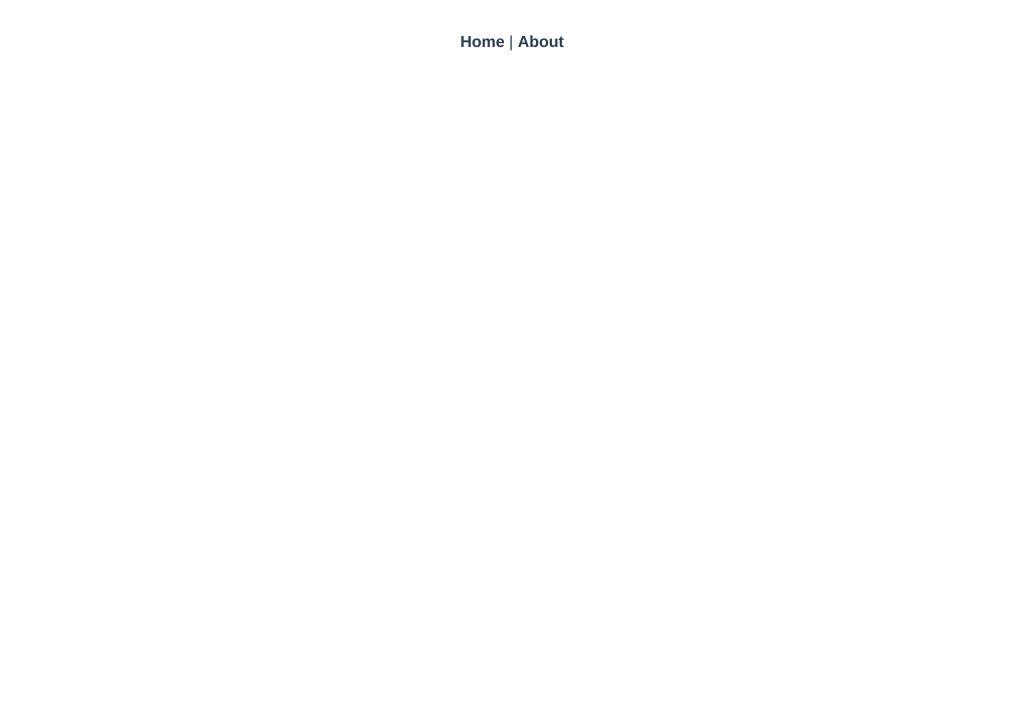
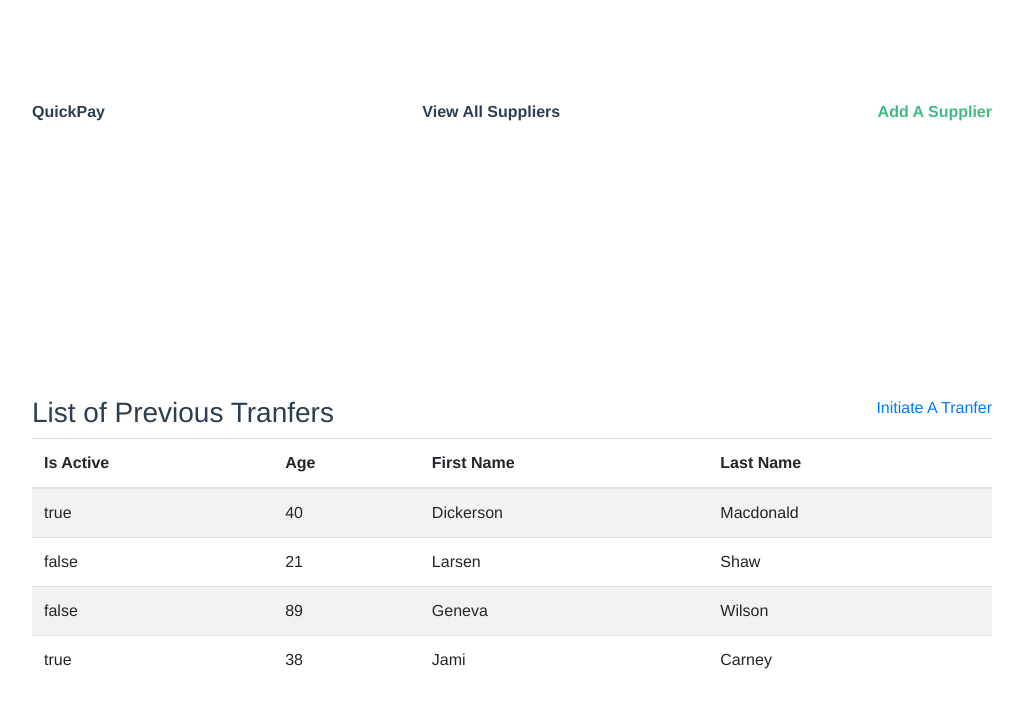
Before and after one commit to holuborhee/quick-pay, a Vue app: page /suppliers/new in a window 1280 px wide. Shown: the top 708 px of the page, without its empty margins (128-1151 px from the left). Built offline with nearby package versions, Linux system fonts and the light colour scheme.

Commit message:
Finish Base Setup
- Set the layout
- Finish Design for Adding New Supplier

```diff
--- a/src/App.vue
+++ b/src/App.vue
@@ -1,9 +1,5 @@
 <template>
   <div id="app">
-    <div id="nav">
-      <router-link to="/">Home</router-link> |
-      <router-link to="/about">About</router-link>
-    </div>
     <router-view/>
   </div>
 </template>
@@ -13,19 +9,6 @@
   font-family: 'Avenir', Helvetica, Arial, sans-serif;
   -webkit-font-smoothing: antialiased;
   -moz-osx-font-smoothing: grayscale;
-  text-align: center;
   color: #2c3e50;
 }
-#nav {
-  padding: 30px;
-}
-
-#nav a {
-  font-weight: bold;
-  color: #2c3e50;
-}
-
-#nav a.router-link-exact-active {
-  color: #42b983;
-}
 </style>
--- a/src/components/HelloWorld.vue
+++ /dev/null
@@ -1,59 +0,0 @@
-<template>
-  <div class="hello">
-    <h1>{{ msg }}</h1>
-    <p>
-      For a guide and recipes on how to configure / customize this project,<br>
-      check out the
-      <a href="https://cli.vuejs.org" target="_blank" rel="noopener">vue-cli documentation</a>.
-    </p>
-    <h3>Installed CLI Plugins</h3>
-    <ul>
-      <li><a href="https://github.com/vuejs/vue-cli/tree/dev/packages/%40vue/cli-plugin-babel" target="_blank" rel="noopener">babel</a></li>
-      <li><a href="https://github.com/vuejs/vue-cli/tree/dev/packages/%40vue/cli-plugin-eslint" target="_blank" rel="noopener">eslint</a></li>
-      <li><a href="https://github.com/vuejs/vue-cli/tree/dev/packages/%40vue/cli-plugin-unit-mocha" target="_blank" rel="noopener">unit-mocha</a></li>
-    </ul>
-    <h3>Essential Links</h3>
-    <ul>
-      <li><a href="https://vuejs.org" target="_blank" rel="noopener">Core Docs</a></li>
-      <li><a href="https://forum.vuejs.org" target="_blank" rel="noopener">Forum</a></li>
-      <li><a href="https://chat.vuejs.org" target="_blank" rel="noopener">Community Chat</a></li>
-      <li><a href="https://twitter.com/vuejs" target="_blank" rel="noopener">Twitter</a></li>
-      <li><a href="https://news.vuejs.org" target="_blank" rel="noopener">News</a></li>
-    </ul>
-    <h3>Ecosystem</h3>
-    <ul>
-      <li><a href="https://router.vuejs.org" target="_blank" rel="noopener">vue-router</a></li>
-      <li><a href="https://vuex.vuejs.org" target="_blank" rel="noopener">vuex</a></li>
-      <li><a href="https://github.com/vuejs/vue-devtools#vue-devtools" target="_blank" rel="noopener">vue-devtools</a></li>
-      <li><a href="https://vue-loader.vuejs.org" target="_blank" rel="noopener">vue-loader</a></li>
-      <li><a href="https://github.com/vuejs/awesome-vue" target="_blank" rel="noopener">awesome-vue</a></li>
-    </ul>
-  </div>
-</template>
-
-<script>
-export default {
-  name: 'HelloWorld',
-  props: {
-    msg: String,
-  },
-};
-</script>
-
-<!-- Add "scoped" attribute to limit CSS to this component only -->
-<style scoped>
-h3 {
-  margin: 40px 0 0;
-}
-ul {
-  list-style-type: none;
-  padding: 0;
-}
-li {
-  display: inline-block;
-  margin: 0 10px;
-}
-a {
-  color: #42b983;
-}
-</style>
--- /dev/null
+++ b/src/components/TransfersAll.vue
@@ -0,0 +1,34 @@
+<template>
+  <div>
+    <b-table striped hover :items="transfers" @row-clicked="handleTransferSelected" />
+  </div>
+</template>
+
+<script>
+export default {
+  name: 'TransfersAll',
+  data() {
+    return {
+      transfers: [
+        {
+          isActive: true, age: 40, first_name: 'Dickerson', last_name: 'Macdonald',
+        },
+        {
+          isActive: false, age: 21, first_name: 'Larsen', last_name: 'Shaw',
+        },
+        {
+          isActive: false, age: 89, first_name: 'Geneva', last_name: 'Wilson',
+        },
+        {
+          isActive: true, age: 38, first_name: 'Jami', last_name: 'Carney',
+        },
+      ],
+    };
+  },
+  methods: {
+    handleTransferSelected(item) {
+      this.$router.push(`/transfers/${item.first_name}`);
+    },
+  },
+};
+</script>
--- a/src/router.js
+++ b/src/router.js
@@ -12,14 +12,33 @@ export default new Router({
       path: '/',
       name: 'home',
       component: Home,
-    },
-    {
-      path: '/about',
-      name: 'about',
-      // route level code-splitting
-      // this generates a separate chunk (about.[hash].js) for this route
-      // which is lazy-loaded when the route is visited.
-      component: () => import(/* webpackChunkName: "about" */ './views/About.vue'),
+      children: [
+        {
+          path: 'transfers/new',
+          name: 'new-transfer',
+          component: () => import(/* webpackChunkName: "new-transfer" */ './views/TransfersNew.vue'),
+        },
+        {
+          path: 'transfers/:id',
+          name: 'transfer-details',
+          component: () => import(/* webpackChunkName: "transfer-details" */ './views/TransfersSingle.vue'),
+        },
+        {
+          path: 'suppliers',
+          name: 'all-suppliers',
+          component: () => import(/* webpackChunkName: "all-suppliers" */ './views/SuppliersAll.vue'),
+        },
+        {
+          path: 'suppliers/new',
+          name: 'new-supplier',
+          component: () => import(/* webpackChunkName: "new-supplier" */ './views/SuppliersNew.vue'),
+        },
+        {
+          path: 'suppliers/:id',
+          name: 'supplier-details',
+          component: () => import(/* webpackChunkName: "new-supplier" */ './views/SuppliersSingle.vue'),
+        },
+      ],
     },
   ],
 });
--- a/src/views/About.vue
+++ /dev/null
@@ -1,5 +0,0 @@
-<template>
-  <div class="about">
-    <h1>This is an about page</h1>
-  </div>
-</template>
--- a/src/views/Home.vue
+++ b/src/views/Home.vue
@@ -1,18 +1,60 @@
 <template>
-  <div class="home">
-    <img alt="Vue logo" src="../assets/logo.png">
-    <HelloWorld msg="Welcome to Your Vue.js App"/>
+  <div class="d-flex min-vh-100">
+    <b-modal ref="viewModal" hide-footer @hidden="$router.push('/')">
+      <router-view/>
+    </b-modal>
+    <main class="w-75 d-flex flex-column justify-content-between">
+      <div id="nav">
+        <router-link to="/" >QuickPay</router-link>
+        <router-link to="/suppliers">View All Suppliers</router-link>
+        <router-link to="/suppliers/new">Add A Supplier</router-link>
+      </div>
+      <section>
+        <div class="d-flex justify-content-between">
+          <h3>List of Previous Tranfers</h3>
+          <router-link to="/transfers/new">Initiate A Tranfer</router-link>
+        </div>
+        <TransfersAll />
+      </section>
+    </main>
   </div>
 </template>
 
 <script>
 // @ is an alias to /src
-import HelloWorld from '@/components/HelloWorld.vue';
+import TransfersAll from '@/components/TransfersAll.vue';
 
 export default {
   name: 'home',
   components: {
-    HelloWorld,
+    TransfersAll,
+  },
+  watch: {
+    $route(to) {
+      if (to.name !== 'home') this.$refs.viewModal.show();
+    },
   },
 };
 </script>
+
+<style>
+  main {
+    min-height: 75vh;
+    margin: auto;
+  }
+
+
+  #nav {
+    display: flex;
+    justify-content: space-between;
+  }
+
+  #nav a {
+    font-weight: bold;
+    color: #2c3e50;
+  }
+
+  #nav a.router-link-exact-active {
+    color: #42b983;
+  }
+</style>
--- /dev/null
+++ b/src/views/SuppliersAll.vue
@@ -0,0 +1,66 @@
+<template>
+  <div>
+    <router-link to="/suppliers/new" >Add a new supplier</router-link>
+    <b-table striped hover
+      :fields="fields" :items="suppliers"
+      @row-clicked="handleTransferSelected"
+    />
+  </div>
+</template>
+
+<script>
+export default {
+  name: 'SuppliersAll',
+  data() {
+    return {
+      fields: ['recipient_code', 'name'],
+      suppliers: [
+        {
+          domain: 'test',
+          type: 'nuban',
+          currency: 'NGN',
+          name: 'Flesh',
+          details: {
+            account_number: '01000000000',
+            account_name: null,
+            bank_code: '044',
+            bank_name: 'Access Bank',
+          },
+          metadata: {
+            job: 'Eater',
+          },
+          recipient_code: 'RCP_2x5j67tnnw1t98k',
+          active: true,
+          id: 28,
+          createdAt: '2017-02-02T19:39:04.000Z',
+          updatedAt: '2017-02-02T19:39:04.000Z',
+        },
+        {
+          integration: 100073,
+          domain: 'test',
+          type: 'nuban',
+          currency: 'NGN',
+          name: 'Flesh',
+          details: {
+            account_number: '0100000010',
+            account_name: null,
+            bank_code: '044',
+            bank_name: 'Access Bank',
+          },
+          metadata: {},
+          recipient_code: 'RCP_1i2k27vk4suemug',
+          active: true,
+          id: 27,
+          createdAt: '2017-02-02T19:35:33.000Z',
+          updatedAt: '2017-02-02T19:35:33.000Z',
+        },
+      ],
+    };
+  },
+  methods: {
+    handleTransferSelected(item) {
+      this.$router.push(`/suppliers/${item.id}`);
+    },
+  },
+};
+</script>
--- /dev/null
+++ b/src/views/SuppliersNew.vue
@@ -0,0 +1,77 @@
+<template>
+  <b-form @submit="onSubmit" @reset="onReset" v-if="show">
+    <b-form-group>
+      <b-form-input
+        type="text"
+        v-model="supplier.name"
+        required
+        placeholder="Suppliers Name or Business Name" />
+    </b-form-group>
+
+    <b-form-group>
+      <b-form-input
+        type="text"
+        v-model="supplier.description"
+        placeholder="A little about the supplier" />
+    </b-form-group>
+
+    <b-form-group label="Suppliers Account Information">
+      <b-form-group>
+        <b-form-select
+          v-model="supplier.bank_code"
+          :options="banks"
+          required
+          placeholder="Select the Supplier's Bank" />
+      </b-form-group>
+
+      <b-form-group>
+        <b-form-input
+          type="text"
+          v-model="supplier.account_number"
+          required
+          :disabled="!supplier.bank_code"
+          placeholder="Enter the account number for the businesses" />
+      </b-form-group>
+
+      <b-form-invalid-feedback v-if="!!supplier.account_number" :state="resolvedAccount">
+        Cannot verify account number
+      </b-form-invalid-feedback>
+      <b-form-valid-feedback v-if="!!supplier.account_number" :state="resolvedAccount">
+        {{accountName}}
+      </b-form-valid-feedback>
+    </b-form-group>
+
+    <b-button :disabled="!resolvedAccount"
+      block type="submit"
+      variant="primary"
+    >
+      Add Supplier
+    </b-button>
+  </b-form>
+</template>
+
+<script >
+export default {
+  data() {
+    return {
+      supplier: {},
+      show: true,
+      banks: [],
+      accountName: null,
+    };
+  },
+  computed: {
+    resolvedAccount() {
+      return false;
+    },
+  },
+  methods: {
+    onSubmit() {
+      return true;
+    },
+    onReset() {
+      return true;
+    },
+  },
+};
+</script>
--- /dev/null
+++ b/src/views/SuppliersSingle.vue
@@ -0,0 +1,10 @@
+<template>
+  <div>
+    <h1>Single Supplier Details</h1>
+    <div class="d-flex justify-content-between">
+      <router-link to="/suppliers/:id/edit">Edit Details</router-link>
+      <router-link to="/suppliers/:id/delete">Delete Supplier</router-link>
+      <router-link to="/transfers/new">Initiate a Transfer</router-link>
+    </div>
+  </div>
+</template>
--- /dev/null
+++ b/src/views/TransfersNew.vue
@@ -0,0 +1,5 @@
+<template>
+  <div>
+    <h1>Initiate a New transfer</h1>
+  </div>
+</template>
--- /dev/null
+++ b/src/views/TransfersSingle.vue
@@ -0,0 +1,5 @@
+<template>
+  <div>
+    <h1>Single Tranfer Details</h1>
+  </div>
+</template>
```
